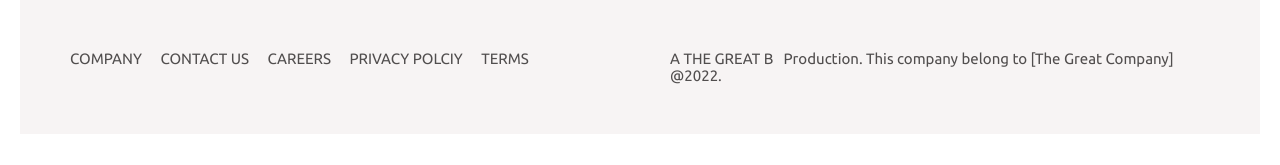
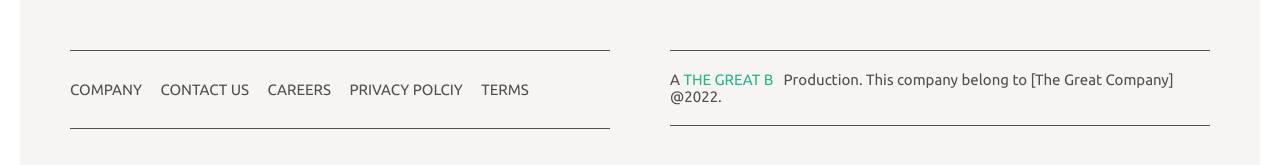
Before and after one commit to eduarf/travel-is-good, a website: page index.html in a window 1280 px wide. Shown: the part 5296-5461 px from the top of the page. Before the commit the page ends 5430 px from the top, so only its background shows below. Drawn offline with Linux system fonts and the light colour scheme.

Commit message:
some changes in footer

```diff
--- a/sass/layouts/_footer.scss
+++ b/sass/layouts/_footer.scss
@@ -13,7 +13,10 @@
         border-radius: 50%;
     }
     &__navigation{
-
+        padding-top: 3rem;
+        padding-bottom: 3rem;
+        border-top: 1px solid $color-gray-dark;
+        border-bottom: 1px solid $color-gray-dark;
     }
     &__list{
         list-style: none;
@@ -42,8 +45,13 @@
         }
     }
     &__copyright{
+        border-top: 1px solid $color-gray-dark;
+        border-bottom: 1px solid $color-gray-dark;
+        padding-top: 2rem;
+        padding-bottom: 2rem;
         a{
             margin-right: 1rem;
+            color: $color-tertiary-dark !important;
         }
     }
 }
```
Also changed, not shown: css/style.css.
